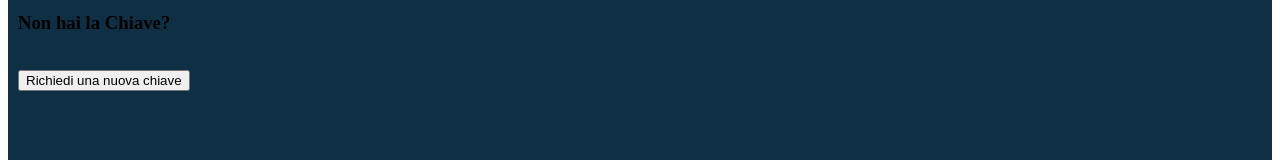
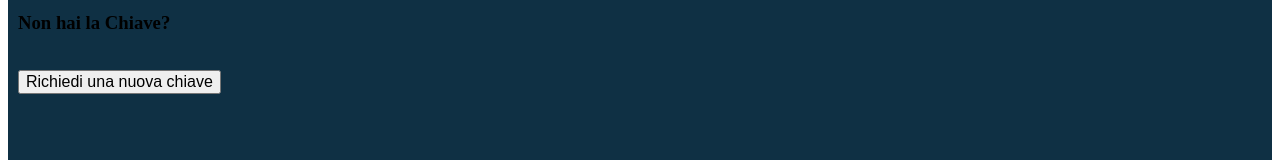
Before and after one commit to Simobini74/Progetto-SSW, an Angular app: page / in a window 1280 px wide. Shown: the part 313-473 px from the top of the page. Built offline with nearby package versions, Linux system fonts and the light colour scheme.

Commit message:
1 file modified

```diff
--- a/src/app/chiave/chiave.component.css
+++ b/src/app/chiave/chiave.component.css
@@ -3,3 +3,6 @@ div {
   padding: 10px;
   height: 400px;
 }
+button{
+  font-size: 16px;
+}
```
